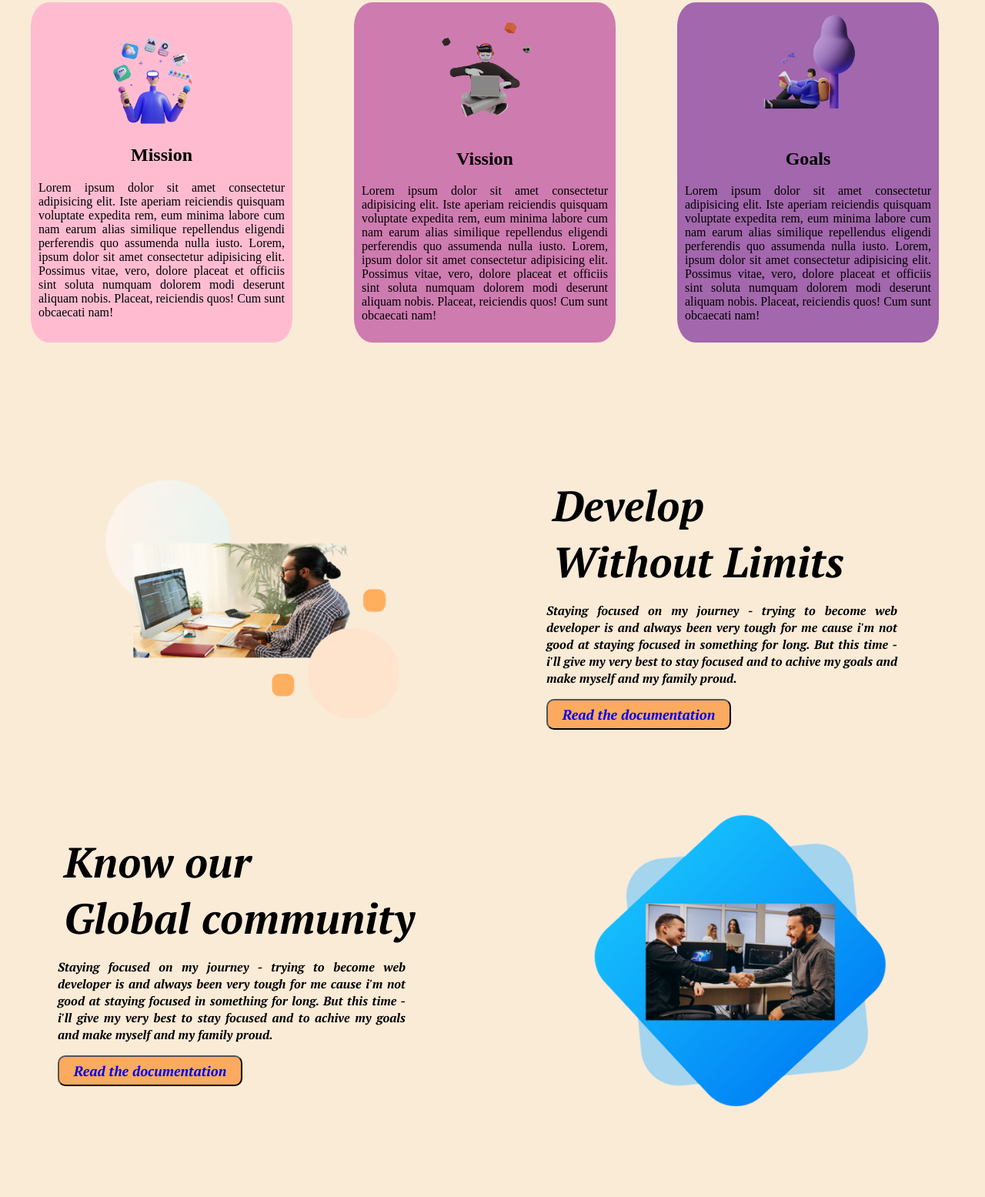
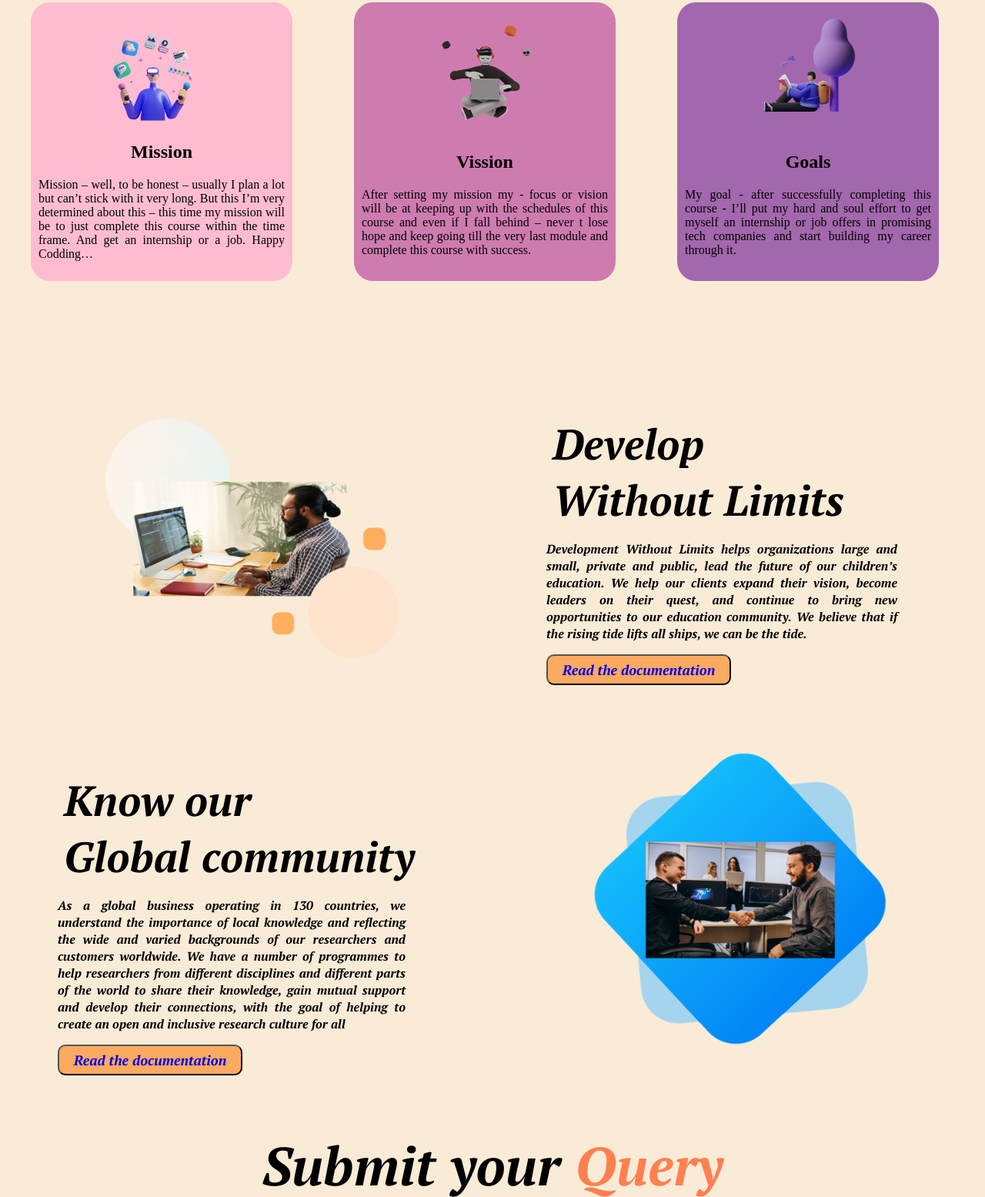
Before and after one commit to sanjid095/portfolio001, a plain HTML site: page index.html in a window 1280 px wide. Shown: the part 787-2342 px from the top of the page at 77% size. Drawn offline with Linux system fonts and the light colour scheme.

Commit message:
final content added

```diff
--- a/index.html
+++ b/index.html
@@ -5,6 +5,7 @@
     <meta charset="UTF-8">
     <meta http-equiv="X-UA-Compatible" content="IE=edge">
     <meta name="viewport" content="width=device-width, initial-scale=1.0">
+
     <link rel="preconnect" href="https://fonts.googleapis.com">
     <link rel="preconnect" href="https://fonts.gstatic.com" crossorigin>
     <link href="https://fonts.googleapis.com/css2?family=PT+Serif:ital,wght@1,700&display=swap" rel="stylesheet">
@@ -277,14 +278,12 @@
                 Mission
             </h2>
             <p>
-                Lorem ipsum dolor sit amet consectetur adipisicing elit. Iste aperiam reiciendis quisquam voluptate
-                expedita rem,
-                eum minima labore cum nam earum alias similique repellendus eligendi perferendis quo assumenda nulla
-                iusto.
-                Lorem, ipsum dolor sit amet consectetur adipisicing elit. Possimus vitae, vero, dolore placeat et
-                officiis
-                sint soluta numquam dolorem modi deserunt aliquam nobis. Placeat, reiciendis quos! Cum sunt obcaecati
-                nam!
+                Mission – well, to be honest – usually I plan a lot but can’t stick with
+                it very long. But this I’m very determined about this – this time my mission will
+                be to just complete this course within the time frame. And get an internship
+                or a job.
+                Happy Codding…
+
             </p>
         </div>
         <div class="sec3_div_width" id="sec3-div2">
@@ -293,14 +292,9 @@
                 Vission
             </h2>
             <p>
-                Lorem ipsum dolor sit amet consectetur adipisicing elit. Iste aperiam reiciendis quisquam voluptate
-                expedita rem,
-                eum minima labore cum nam earum alias similique repellendus eligendi perferendis quo assumenda nulla
-                iusto.
-                Lorem, ipsum dolor sit amet consectetur adipisicing elit. Possimus vitae, vero, dolore placeat et
-                officiis
-                sint soluta numquam dolorem modi deserunt aliquam nobis. Placeat, reiciendis quos! Cum sunt obcaecati
-                nam!
+                After setting my mission my - focus or vision will be at keeping up
+                with the schedules of this course and even if I fall behind – never t lose hope and keep
+                going till the very last module and complete this course with success.
             </p>
         </div>
         <div class="sec3_div_width" id="sec3-div3">
@@ -309,14 +303,9 @@
                 Goals
             </h2>
             <p>
-                Lorem ipsum dolor sit amet consectetur adipisicing elit. Iste aperiam reiciendis quisquam voluptate
-                expedita rem,
-                eum minima labore cum nam earum alias similique repellendus eligendi perferendis quo assumenda nulla
-                iusto.
-                Lorem, ipsum dolor sit amet consectetur adipisicing elit. Possimus vitae, vero, dolore placeat et
-                officiis
-                sint soluta numquam dolorem modi deserunt aliquam nobis. Placeat, reiciendis quos! Cum sunt obcaecati
-                nam!
+                My goal - after successfully completing this course - I’ll put my hard and soul effort
+                to get myself an internship or job offers in promising tech companies and start building
+                my career through it.
             </p>
         </div>
     </section>
@@ -335,10 +324,13 @@
             </div>
 
             <p>
-                Staying focused on my journey - trying to become web developer is and always
-                been very tough for me cause i'm not good at staying focused in something for
-                long. But this time - i'll give my very best
-                to stay focused and to achive my goals and make myself and my family proud.
+                Development Without Limits helps organizations large and small, private and public,
+                lead the future of our children’s education.
+
+                We help our clients expand their vision, become leaders on their quest, and continue
+                to bring new opportunities to our education community.
+
+                We believe that if the rising tide lifts all ships, we can be the tide.
             </p>
             <button class="read-doc-btn">
                 <a target="blank" href="#">Read the documentation</a>
@@ -360,10 +352,13 @@
             </div>
 
             <p>
-                Staying focused on my journey - trying to become web developer is and always
-                been very tough for me cause i'm not good at staying focused in something for
-                long. But this time - i'll give my very best
-                to stay focused and to achive my goals and make myself and my family proud.
+                As a global business operating in 130 countries, we understand the
+                importance of local knowledge and reflecting the wide and varied backgrounds of our
+                researchers and customers worldwide.
+
+                We have a number of programmes to help researchers from different disciplines and different parts of
+                the world to share their knowledge, gain mutual support and develop their connections, with the goal
+                of helping to create an open and inclusive research culture for all
             </p>
             <button class="read-doc-btn">
                 <a target="blank" href="#">Read the documentation</a>
```
